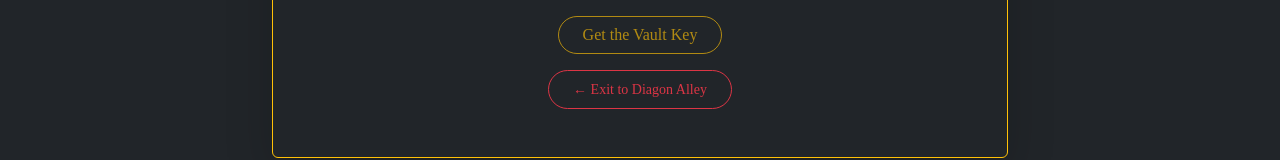
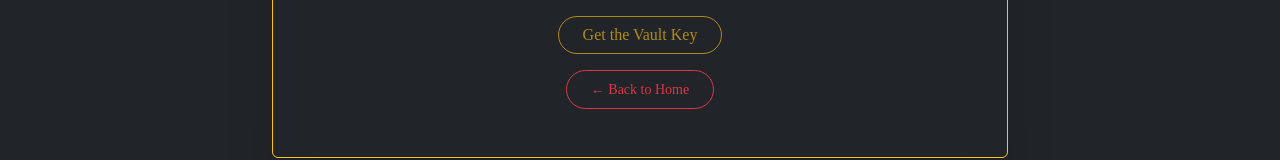
Before and after one commit to clarestarahma/Harry-Potter, a website: page revelio/index.html in a window 1280 px wide. Shown: the part 573-733 px from the top of the page. Drawn offline with nearby package versions, Linux system fonts and the light colour scheme.

Commit message:
update back at revelio

```diff
--- a/revelio/index.html
+++ b/revelio/index.html
@@ -61,7 +61,7 @@
                         </div>
                         <div class="mt-3">
                             <a href="../index.html" class="btn btn-outline-danger btn-sm rounded-pill px-4 py-2 font-crimson">
-                                ← Exit to Diagon Alley
+                                ← Back to Home
                             </a>
                         </div>
                     </div>
```
